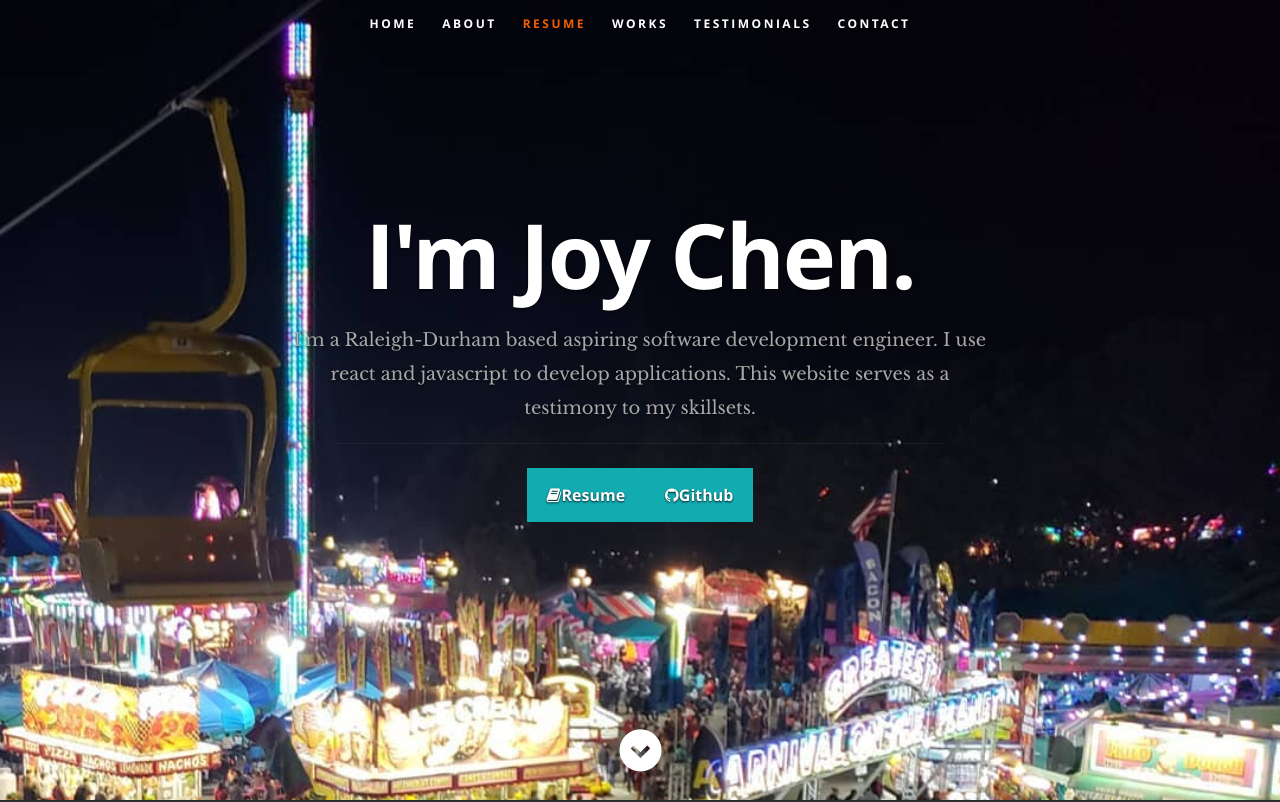
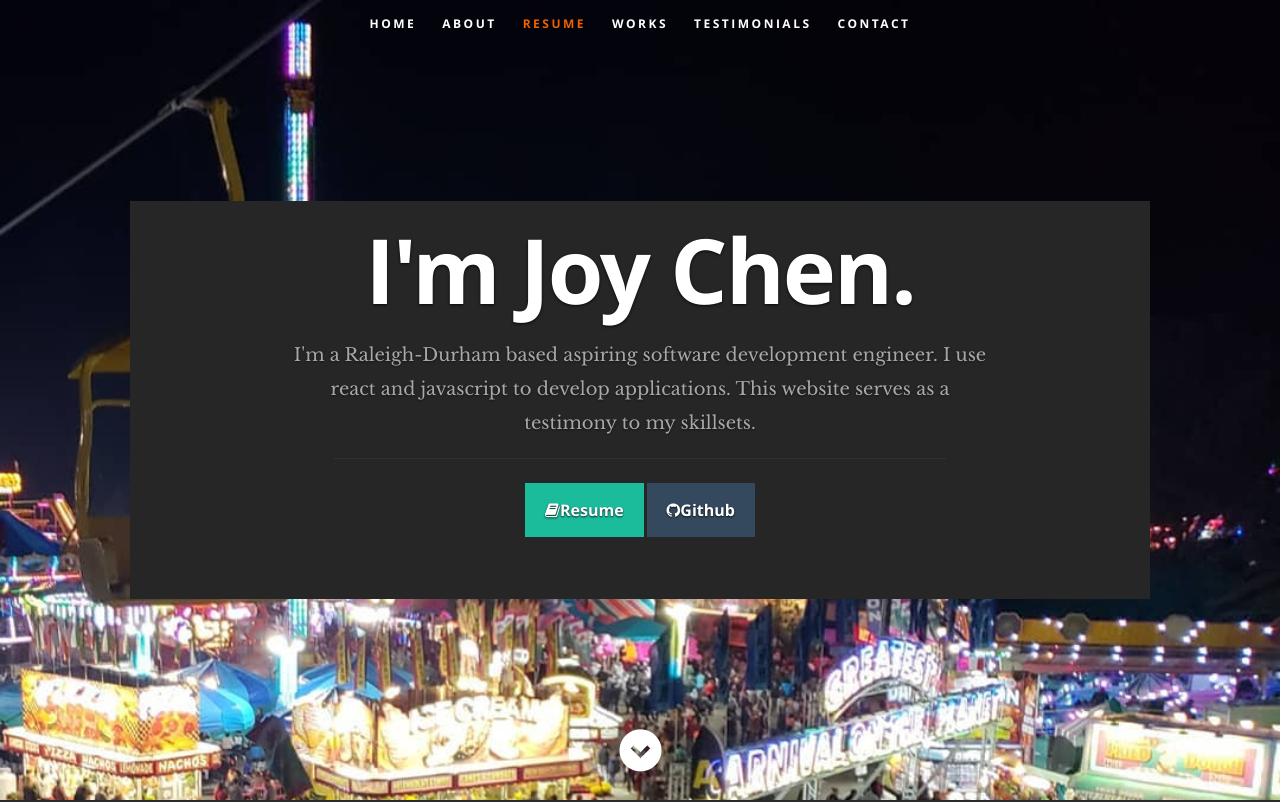
Before and after one commit to joychen5069/ReactPortfolio, a React (Create React App) app: page / in a window 1280 px wide. Shown: the top 802 px of the page. Built offline with nearby package versions, Linux system fonts and the light colour scheme.

Commit message:
fixed banner and color

```diff
--- a/public/css/layout.css
+++ b/public/css/layout.css
@@ -52,8 +52,10 @@ header .banner {
    vertical-align: middle;
    margin: 0 auto;
    width: 85%;
-   padding-bottom: 30px;
+   padding-bottom: 20px;
+   padding-top: 20px;
    text-align: center;
+   background-color: #272626;
 }
 
 header .banner-text { width: 100%; }
@@ -1009,3 +1011,11 @@ footer .social-links li:first-child { margin-left: 0; }
  	border-radius: 100%;
 }
 #go-top a:hover { background-color: #0F9095; }
+
+.resume-btn{
+   background-color: #1abc9c !important;
+   margin-right: 3px !important;
+}
+.github-btn{
+   background-color: #34495e !important;
+}
--- a/src/Components/Header.js
+++ b/src/Components/Header.js
@@ -40,7 +40,7 @@ class Header extends Component {
                   <h3>I'm a Raleigh-Durham based <span>{occupation}</span> {description}.</h3>
                   <hr />
                   <ul className="social">
-                     <a href={resume} className="button btn project-btn"><i className="fa fa-book"></i>Resume</a>
+                     <a href={resume} className="button btn resume-btn"><i className="fa fa-book"></i>Resume</a>
 
                      <a href={github} className="button btn github-btn"><i className="fa fa-github"></i>Github</a>
                   </ul>
```
